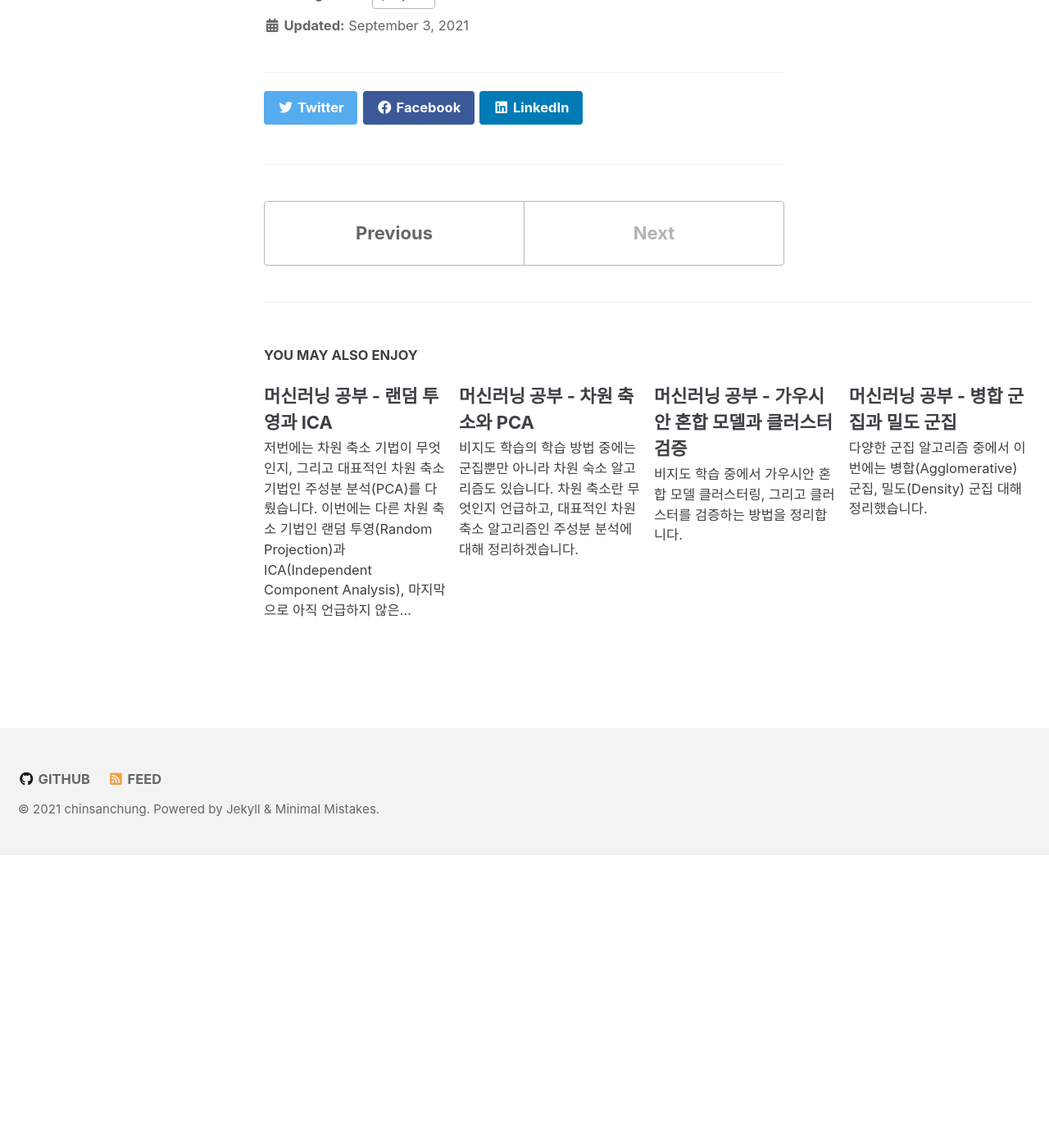
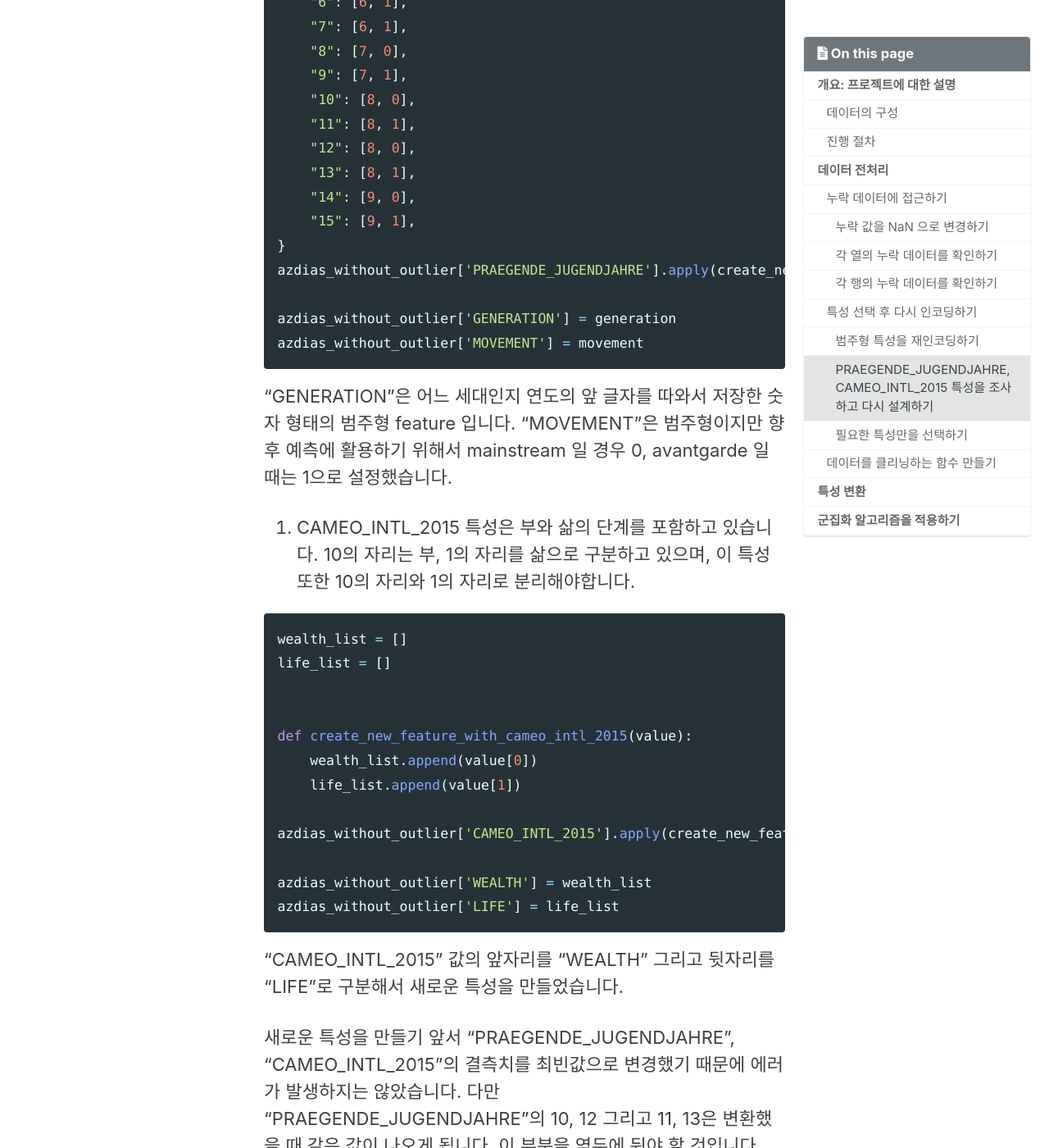
Before and after one commit to chinsanchung/chinsanchung.github.com, a Jekyll site: the page built from _posts/2021-09-03-Identify-Customer-Segments.md, in a window 1280 px wide and 1400 px high, scrolled down 13220 px. Shown: the whole window at 82% size. Built offline with Jekyll 4.4.1, drawn with Linux system fonts in a browser that asks for light colours; cached includes are drawn as plain includes; before the commit the page ends 14263 px from its top, so only the background shows below that; some of the changed text lies outside the part shown.

Commit message:
PRAEGENDE_JUGENDJAHRE, CAMEO_INTL_2015 특성을 조사하고 다시 설계하기 작성

````diff
--- a/_posts/2021-09-03-Identify-Customer-Segments.md
+++ b/_posts/2021-09-03-Identify-Customer-Segments.md
@@ -333,7 +333,71 @@ for idx in np.arange(75):
 
 #### PRAEGENDE_JUGENDJAHRE, CAMEO_INTL_2015 특성을 조사하고 다시 설계하기
 
+1. PRAEGENDE_JUGENDJAHRE 특성은 10년에 걸친 세대의 움직임(mainstream 또는 avantgarde), 위치(동쪽 또는 서쪽)에 대한 3차원의 정보를 결합한 것입니다. 이 특성을 10년에 대한 간격과 세대의 움직임 두 특성으로 분리해야합니다.
+
+딕셔너리 값은 세대의 간격의 앞 글자(40년대는 4, 50년대는 5)와 움직임(0은 mainstream, 1은 avantgarde)을 뜻합니다.
+
+```python
+praegende_jugendjahre = {
+    "1": [4, 0],
+    "2": [4, 1],
+    "3": [5, 0],
+    "4": [5, 1],
+    "5": [6, 0],
+    "6": [6, 1],
+    "7": [6, 1],
+    "8": [7, 0],
+    "9": [7, 1],
+    "10": [8, 0],
+    "11": [8, 1],
+    "12": [8, 0],
+    "13": [8, 1],
+    "14": [9, 0],
+    "15": [9, 1],
+}
+azdias_without_outlier['PRAEGENDE_JUGENDJAHRE'].apply(create_new_feature_with_praegende_jugendjahre)
+
+azdias_without_outlier['GENERATION'] = generation
+azdias_without_outlier['MOVEMENT'] = movement
+```
+
+"GENERATION"은 어느 세대인지 연도의 앞 글자를 따와서 저장한 숫자 형태의 범주형 feature 입니다. "MOVEMENT"은 범주형이지만 향후 예측에 활용하기 위해서 mainstream 일 경우 0, avantgarde 일 때는 1으로 설정했습니다.
+
+2. CAMEO_INTL_2015 특성은 부와 삶의 단계를 포함하고 있습니다. 10의 자리는 부, 1의 자리를 삶으로 구분하고 있으며, 이 특성 또한 10의 자리와 1의 자리로 분리해야합니다.
+
+```python
+wealth_list = []
+life_list = []
+
+
+def create_new_feature_with_cameo_intl_2015(value):
+    wealth_list.append(value[0])
+    life_list.append(value[1])
+
+azdias_without_outlier['CAMEO_INTL_2015'].apply(create_new_feature_with_cameo_intl_2015)
+
+azdias_without_outlier['WEALTH'] = wealth_list
+azdias_without_outlier['LIFE'] = life_list
+```
+
+"CAMEO_INTL_2015" 값의 앞자리를 "WEALTH" 그리고 뒷자리를 "LIFE"로 구분해서 새로운 특성을 만들었습니다.
+
+새로운 특성을 만들기 앞서 "PRAEGENDE_JUGENDJAHRE", "CAMEO_INTL_2015"의 결측치를 최빈값으로 변경했기 때문에 에러가 발생하지는 않았습니다. 다만 "PRAEGENDE_JUGENDJAHRE"의 10, 12 그리고 11, 13은 변환했을 때 같은 값이 나오게 됩니다. 이 부분을 염두에 둬야 할 것입니다.
+
 #### 필요한 특성만을 선택하기
+
+데이터프레임에 필요한 열만 있는지를 확인합니다. 여기서는 변환을 완료한 "PRAEGENDE_JUGENDJAHRE", "CAMEO_INTL_2015" 특성을 삭제했습니다.
+
+```python
+azdias_without_outlier = azdias_without_outlier.drop(columns=['PRAEGENDE_JUGENDJAHRE'])
+azdias_without_outlier = azdias_without_outlier.drop(columns=['CAMEO_INTL_2015'])
+```
+
+그리고 범주형 특성을 원-핫 인코딩을 통해 인코딩했습니다. 저는 [get_dummies](https://pandas.pydata.org/docs/reference/api/pandas.get_dummies.html)함수를 이용해 범주형 특성을 자동으로 변환했습니다.
+
+```python
+azdias_without_outlier = pd.get_dummies(azdias_without_outlier)
+```
 
 ### 데이터를 클리닝하는 함수 만들기
 
````
